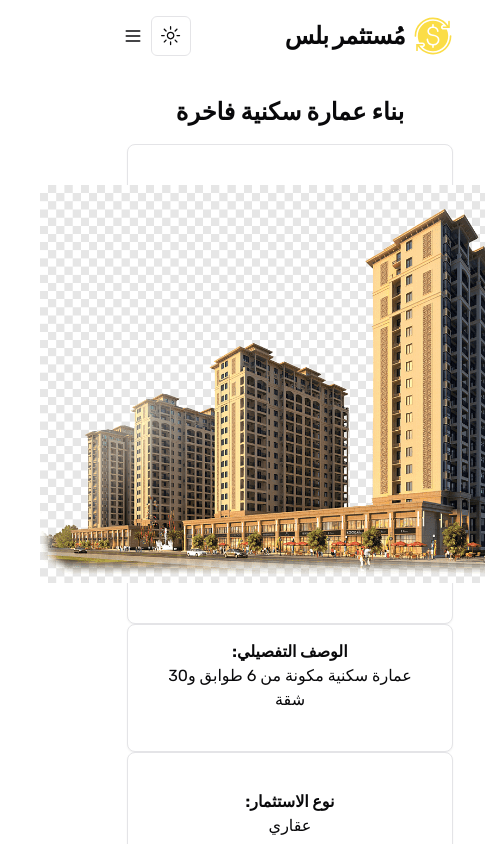
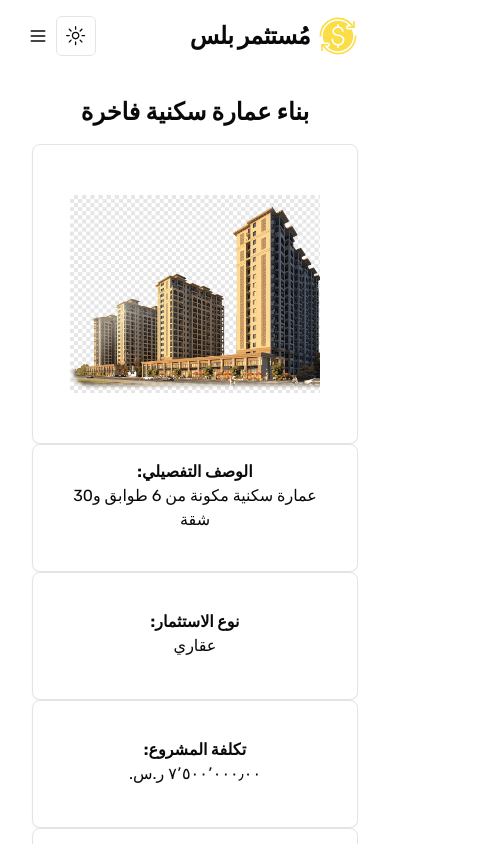
Before and after one commit to HassanAlabdulal/Mostathmer-plus, a Next.js app: page /show-opportunity in a window 390 px wide. Shown: the top 844 px of the page, 485 px wide, since content can reach past the window. Built offline with nearby package versions, Linux system fonts and the light colour scheme.

Commit message:
fix: resolve image issues in small screens

```diff
--- a/app/show-opportunity/page.tsx
+++ b/app/show-opportunity/page.tsx
@@ -78,7 +78,7 @@ export default function ShowOpportunity() {
               <img
                 src={projectImageUrl}
                 alt="Project"
-                className="  object-cover min-w-[200px] min-h-[200px] max-w-[500px] max-h-[500px]"
+                className="  object-cover min-w-[100px] min-h-[100px] max-w-[500px] max-h-[500px] max-sm:max-w-[250px] max-sm:max-h-[250px]"
               />
             </CardContent>
           </Card>
```
